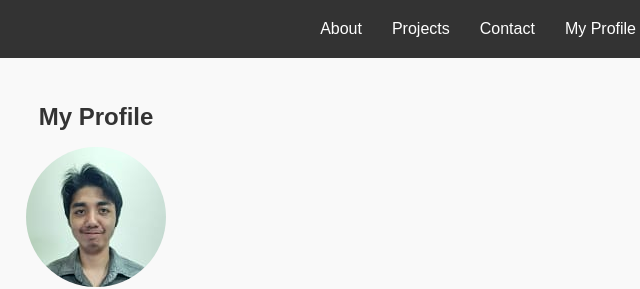
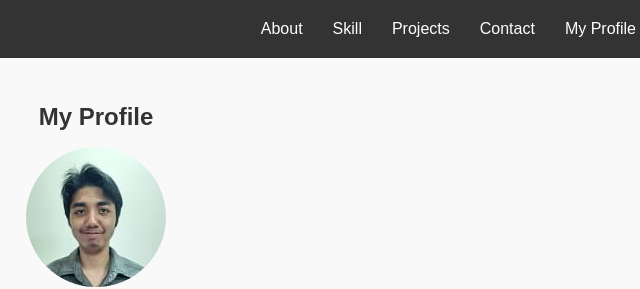
Before and after one commit to Nandaakbar15/nandaakbar15.github.io, a plain HTML site: page index.html in a window 1280 px wide. Shown: the top 289 px of the page, 544-1184 px from the left. Drawn offline with Linux system fonts and the light colour scheme.

Commit message:
Tambahin navigasi skill

```diff
--- a/index.html
+++ b/index.html
@@ -14,6 +14,7 @@
       <nav>
         <ul>
           <li><a href="#about">About</a></li>
+          <li><a href="#skills">Skill</a></li>
           <li><a href="#projects">Projects</a></li>
           <li><a href="#contact">Contact</a></li>
           <li><a href="#myprofile">My Profile</a></li>
```
